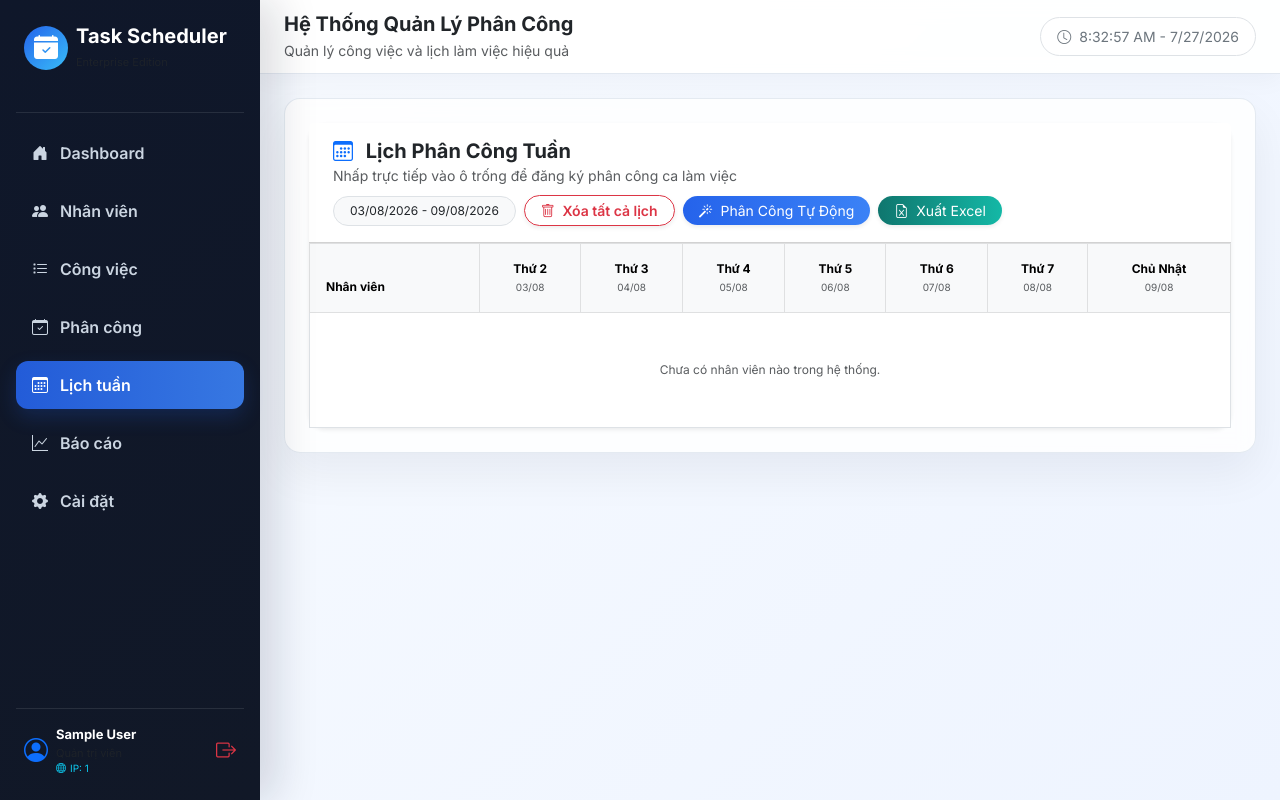
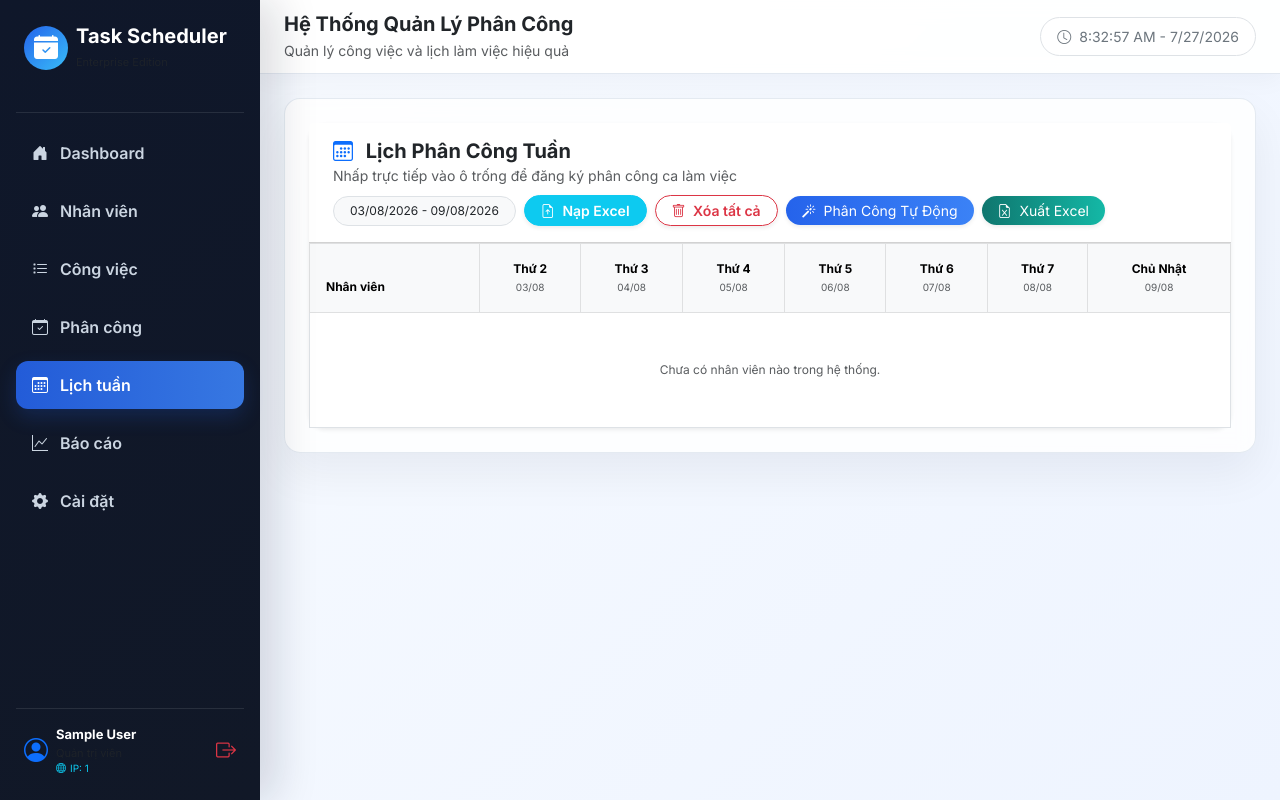
Before and after one commit to Chngivt/EmployeeTaskScheduler, a Flask app: page /schedule/weekly in a window 1280 px wide. Run offline with Flask 3, Linux system fonts and the light colour scheme; the visitor is signed in with stand-in values (Sample User, id 1); data comes from the database, SQL or seed files in the repository; data that the repository does not hold is empty; some libraries are stand-ins or nearby versions.

Commit message:
Update weekly.html

```diff
--- a/app/templates/schedule/weekly.html
+++ b/app/templates/schedule/weekly.html
@@ -11,7 +11,7 @@
         background-color: #eff6ff !important;
         transform: translateY(-1px);
     }
-    #quickRegisterModal {
+    #quickRegisterModal, #importExcelModal {
         z-index: 1060 !important;
     }
     .modal-backdrop {
@@ -40,15 +40,20 @@
         </div>
 
         <!-- === KHU VỰC CÁC NÚT BẤM === -->
-        <div class="d-flex align-items-center gap-2">
+        <div class="d-flex align-items-center gap-2 flex-wrap">
             <div class="badge bg-light text-dark border px-3 py-2 fw-normal rounded-pill">
                 {{ week_dates[0].strftime('%d/%m/%Y') }} - {{ week_dates[-1].strftime('%d/%m/%Y') }}
             </div>
 
+            <!-- NÚT NẠP EXCEL -->
+            <button type="button" class="btn btn-info btn-sm shadow-sm rounded-pill px-3 text-white fw-semibold" data-bs-toggle="modal" data-bs-target="#importExcelModal">
+                <i class="bi bi-file-earmark-arrow-up me-1"></i> Nạp Excel
+            </button>
+
             <!-- NÚT XÓA TẤT CẢ LỊCH -->
             <form action="{{ url_for('schedule.reset_schedule') }}" method="POST" class="m-0" onsubmit="return confirm('Bạn có chắc chắn muốn XÓA TẤT CẢ lịch phân công hiện tại không?');">
                 <button type="submit" class="btn btn-outline-danger btn-sm shadow-sm rounded-pill px-3 fw-semibold">
-                    <i class="bi bi-trash me-1"></i> Xóa tất cả lịch
+                    <i class="bi bi-trash me-1"></i> Xóa tất cả
                 </button>
             </form>
 
@@ -212,6 +217,33 @@
     </div>
 </div>
 
+<!-- Modal Nạp Excel -->
+<div class="modal fade" id="importExcelModal" tabindex="-1">
+    <div class="modal-dialog modal-dialog-centered">
+        <div class="modal-content rounded-4 border-0 shadow">
+            <div class="modal-header bg-info text-white py-3">
+                <h5 class="modal-title fw-bold fs-6"><i class="bi bi-file-earmark-excel me-2"></i>Nạp Lịch Phân Công Từ Excel</h5>
+                <button type="button" class="btn-close btn-close-white" data-bs-dismiss="modal"></button>
+            </div>
+            <form action="{{ url_for('schedule.import_excel') }}" method="POST" enctype="multipart/form-data">
+                <div class="modal-body p-4">
+                    <div class="mb-3">
+                        <label class="form-label fw-semibold small">Chọn file Excel phân công (.xlsx, .xls) <span class="text-danger">*</span></label>
+                        <input type="file" name="excel_file" class="form-control form-control-sm" accept=".xlsx, .xls" required>
+                        <div class="form-text mt-2" style="font-size: 11px;">
+                            Hệ thống sẽ tự động đọc cấu trúc Thứ, Buổi, Công việc và Tên nhân viên từ file Excel để phân công vào lịch tuần.
+                        </div>
+                    </div>
+                </div>
+                <div class="modal-footer border-top-0 pt-0 px-4 pb-4">
+                    <button type="button" class="btn btn-light btn-sm rounded-pill px-3" data-bs-dismiss="modal">Hủy</button>
+                    <button type="submit" class="btn btn-info btn-sm rounded-pill px-4 text-white fw-semibold"><i class="bi bi-upload me-1"></i> Tải lên & Cập nhật</button>
+                </div>
+            </form>
+        </div>
+    </div>
+</div>
+
 <script>
     function openRegisterModal(empId, empName, dateStr, shift) {
         var modalEl = document.getElementById('quickRegisterModal');
```
